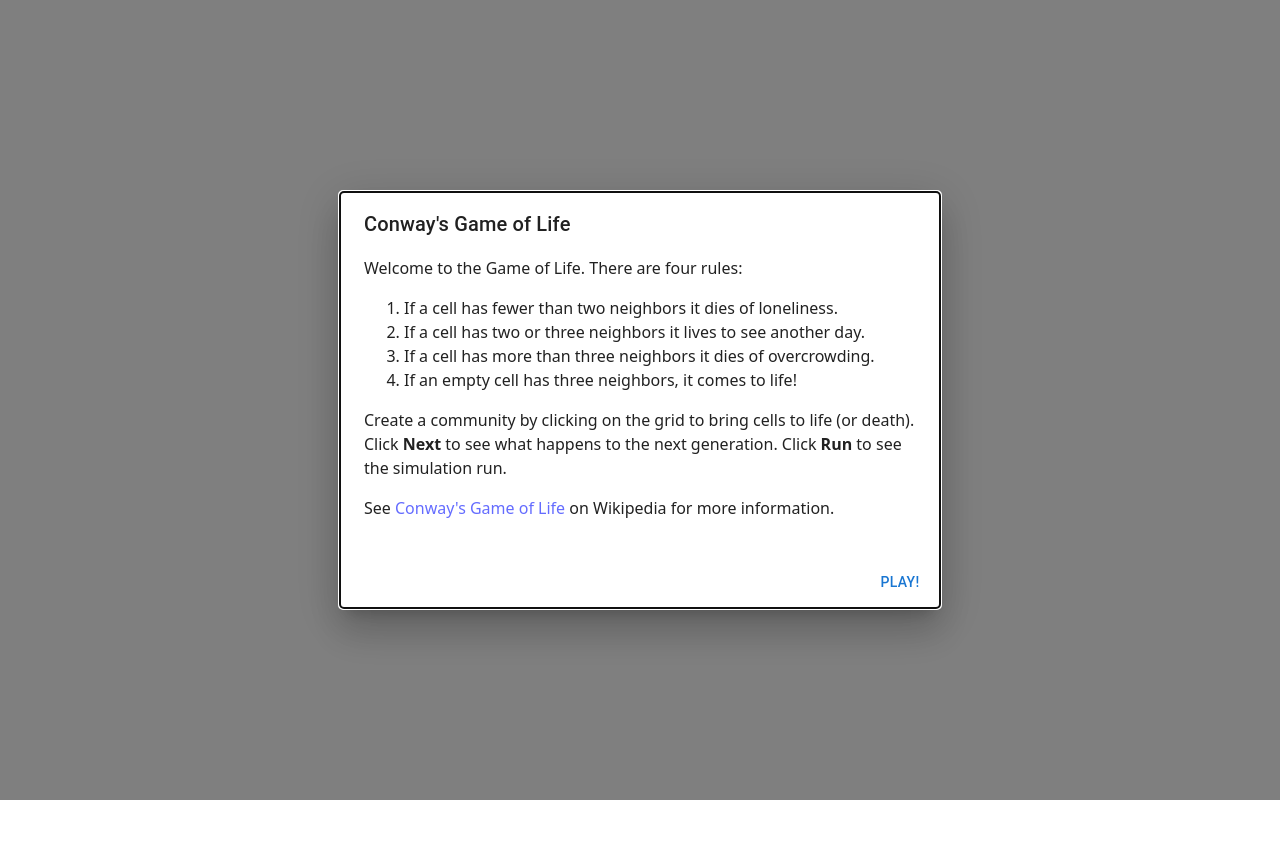
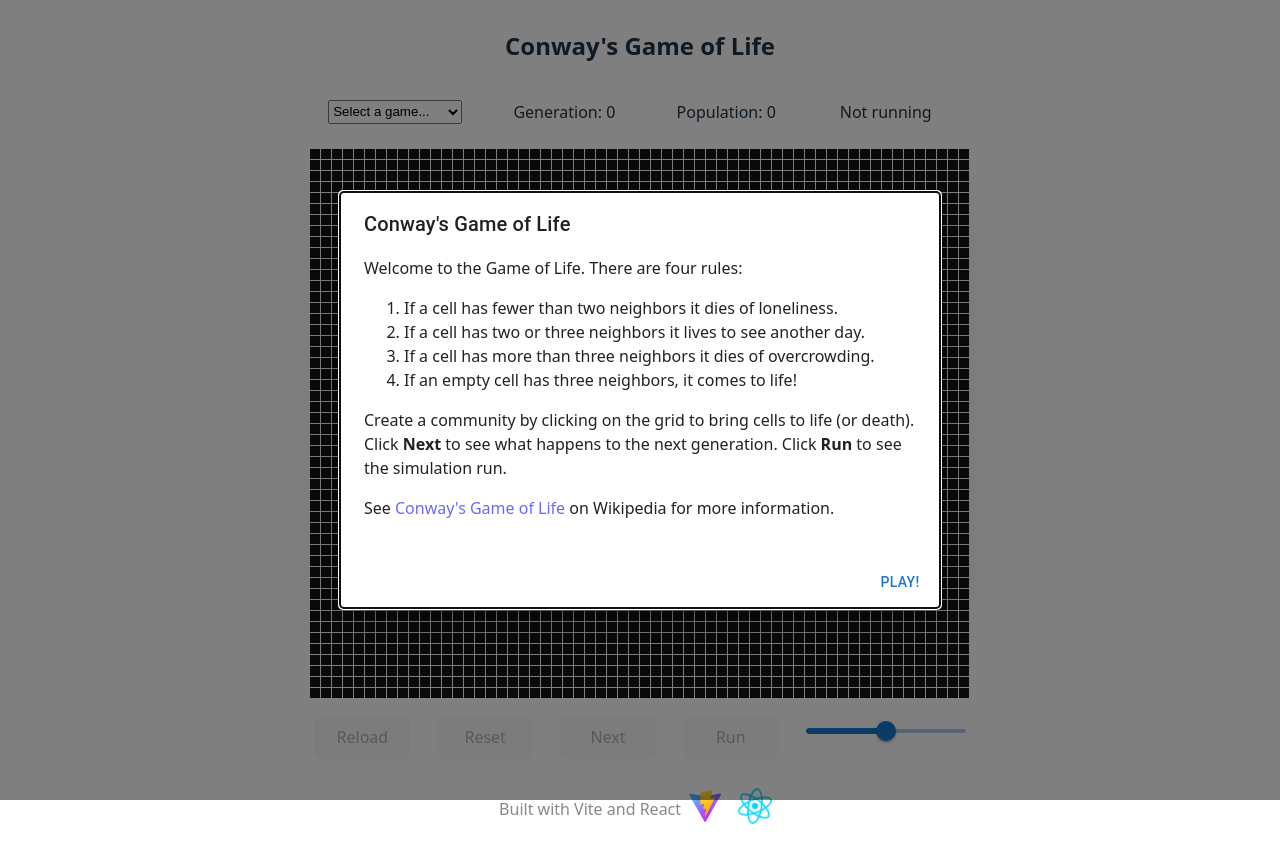
Before and after one commit to BryanAlbert/ReactLife, a React (Vite) app: page / in a window 1280 px wide. Shown: the top 862 px of the page. Before the commit the page ends 800 px from the top, so only its background shows below. Built offline with nearby package versions, Linux system fonts and the light colour scheme.

Commit message:
Remove debugging configuration.

```diff
--- a/src/components/App.tsx
+++ b/src/components/App.tsx
@@ -12,8 +12,8 @@ import { computeNextGeneration, generateLoadFunctionInLog, m_gridPadding } from
 import '../styles/App.css';
 
 const App = (): ReactElement => {
-	const width = 5;
-	const height = 5;
+	const width = 60;
+	const height = 50;
 	const initialDelay = 500;
 	const delayStepSize = 10;
 	const minimumDelay = 0;
@@ -107,7 +107,6 @@ const App = (): ReactElement => {
 						onChange={(event) => handleSelectorChange(event)}>
 					<option value="none">Select a game...</option>
 					<option value="R-Pentomino">R-pentomino</option>
-					<option value="R-Pentomino-Corner">R-pentomino Test</option>
 					<option value="Oscillators">Oscillators</option>
 					<option value="SpaceShips">Space Ships</option>
 					<option value="GosperGliderGun">Gosper Glider Gun</option>
--- a/src/components/Canvas.tsx
+++ b/src/components/Canvas.tsx
@@ -8,7 +8,7 @@ interface CanvasProps {
 }
 
 const m_cellSize: number = 10;
-const m_showBorderRegion = true;
+const m_showBorderRegion = false;
 
 const Canvas = ({ grid, updateGrid }: CanvasProps): ReactElement => {
 	const canvasRef = useRef<HTMLCanvasElement | null>(null);
--- a/src/gridFunctions.tsx
+++ b/src/gridFunctions.tsx
@@ -1,6 +1,6 @@
 import type { LifeState, Point } from './Types'
 
-export const m_gridPadding = 5;
+export const m_gridPadding = 35;
 
 export interface GridCellProps {
 	grid: LifeState[][],
```
